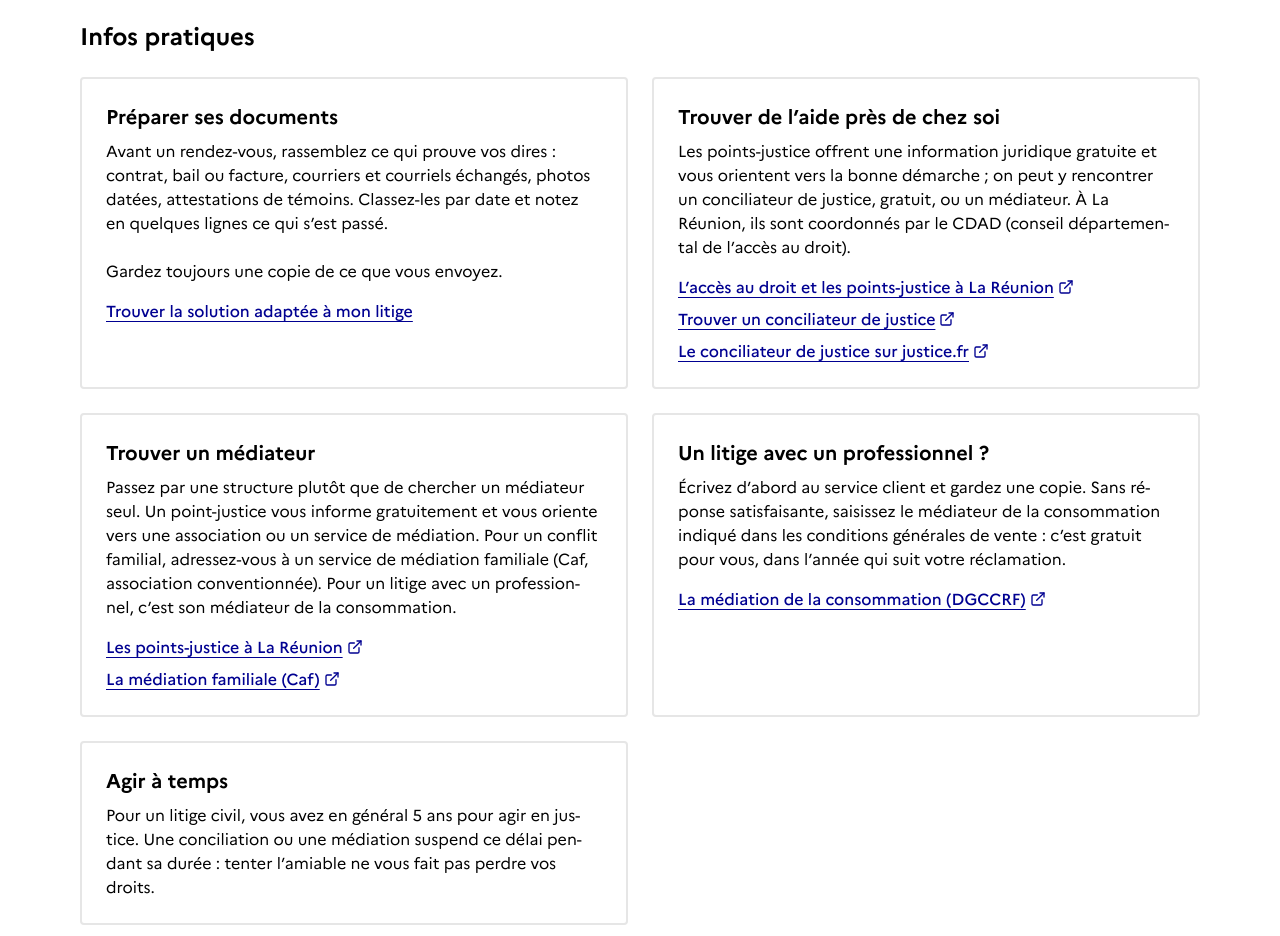
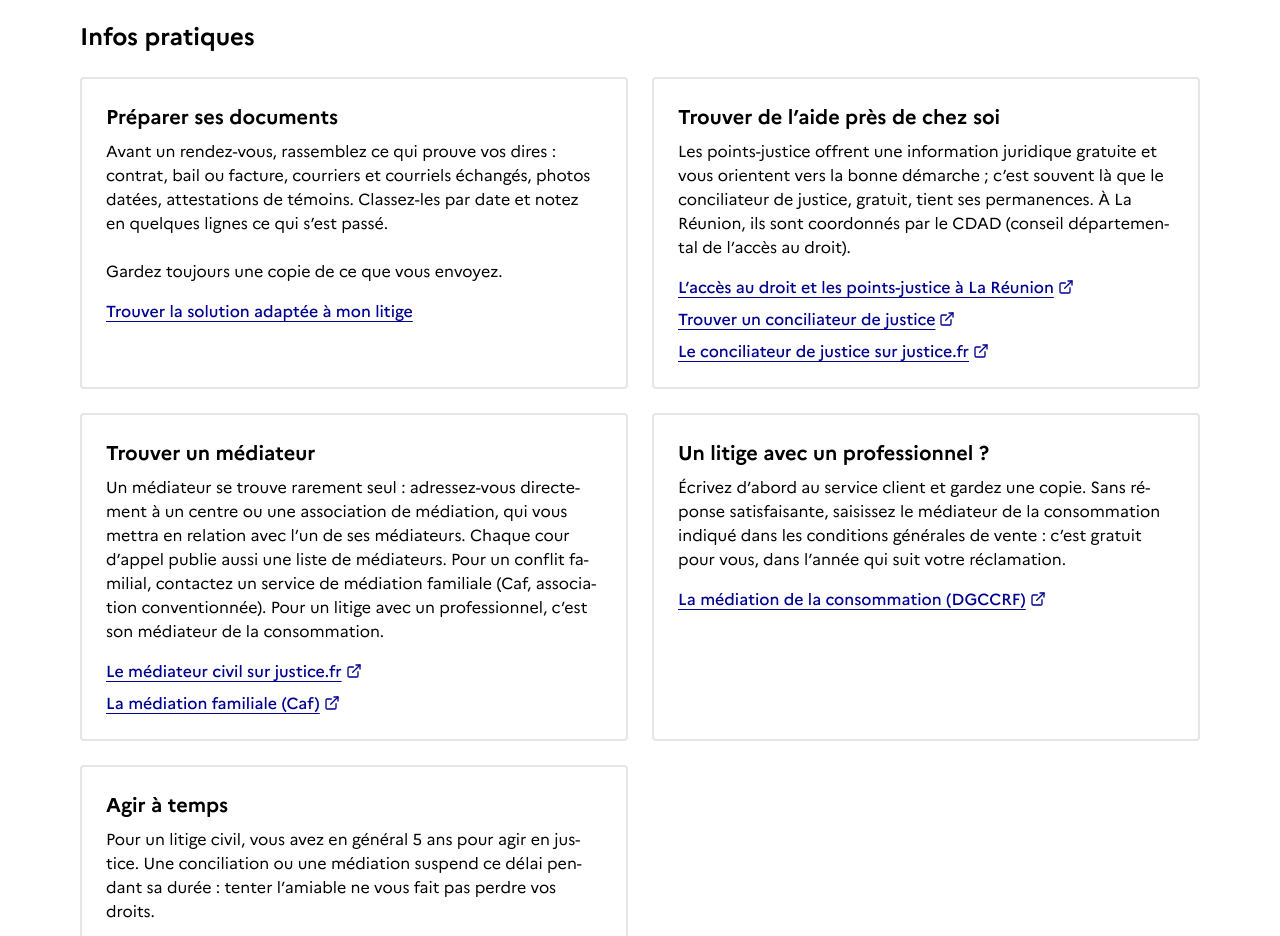
Before and after one commit to H0ozsed/hackaton-justice, a Next.js app: page / in a window 1280 px wide. Shown: the part 1720-2656 px from the top of the page. Built offline with nearby package versions, Linux system fonts and the light colour scheme.

Commit message:
fix(content): mediators are found through mediation centres, points-justice are for conciliators
Co-Authored-By: Claude Opus 5.5 <noreply@anthropic.com>
Claude-Session: https://claude.ai/code/session_016v7euEZqQEUSs3eUFWzZ3Y

```diff
--- a/src/shared/amicable/data.ts
+++ b/src/shared/amicable/data.ts
@@ -90,9 +90,9 @@ export const routesData: Route[] = [
     name: 'Médiation',
     amicable: true,
     helper: 'Un médiateur formé, neutre et tenu à la confidentialité',
-    // #124: through a structure; TO VALIDATE (#120).
+    // #124: through a mediation centre; TO VALIDATE (#120).
     access:
-      'Par une structure de médiation (un point-justice vous y oriente) ou la liste de la cour d’appel ; le juge peut aussi le désigner avec votre accord',
+      'Directement auprès d’un centre ou d’une association de médiation, ou sur la liste de la cour d’appel ; le juge peut aussi le désigner avec votre accord',
     cost: 'Payant, partagé entre les parties (aide juridictionnelle possible si le juge l’a désigné)',
     decides: 'Vous',
     duration: '5 mois au plus si le juge l’ordonne (renouvelable 3 mois)',
@@ -206,8 +206,8 @@ export const guidesData: GuideInput[] = [
       },
       {
         title: 'Choisissez un médiateur',
-        // #124: through a structure; TO VALIDATE (#120).
-        text: 'Passez par une structure : un point-justice vous oriente gratuitement vers une association ou un service de médiation. Chaque cour d’appel publie aussi une liste de médiateurs. Vérifiez sa formation et ses tarifs avant de vous engager.',
+        // #124: through a mediation centre; TO VALIDATE (#120).
+        text: 'Adressez-vous directement à un centre ou une association de médiation : il vous met en relation avec l’un de ses médiateurs. Chaque cour d’appel publie aussi une liste de médiateurs. Vérifiez sa formation et ses tarifs avant de vous engager.',
       },
       {
         title: 'Rencontrez-le',
--- a/src/shared/faq/data.ts
+++ b/src/shared/faq/data.ts
@@ -50,7 +50,7 @@ export const faqData: FaqEntryInput[] = [
     slug: 'information-gratuite',
     question: 'Où être informé gratuitement près de chez moi ?',
     answer:
-      'Dans un point-justice : on vous y donne une information juridique gratuite et on vous oriente vers la bonne démarche. Selon les lieux, vous pouvez y rencontrer un juriste, un avocat, un conciliateur de justice ou un médiateur.\n\nLes points-justice sont coordonnés dans chaque département par le CDAD (conseil départemental de l’accès au droit). À La Réunion, la cour d’appel de Saint-Denis présente l’accès au droit sur son site.',
+      'Dans un point-justice : on vous y donne une information juridique gratuite et on vous oriente vers la bonne démarche. Selon les lieux, vous pouvez y rencontrer un juriste, un avocat ou un conciliateur de justice. Pour un médiateur, adressez-vous plutôt directement à un centre ou une association de médiation.\n\nLes points-justice sont coordonnés dans chaque département par le CDAD (conseil départemental de l’accès au droit). À La Réunion, la cour d’appel de Saint-Denis présente l’accès au droit sur son site.',
     pages: ['home', 'learn'],
   },
   {
--- a/src/shared/glossary/data.ts
+++ b/src/shared/glossary/data.ts
@@ -138,7 +138,7 @@ export const glossaryData: GlossaryTermInput[] = [
     slug: 'point-justice',
     term: 'Point-justice',
     definition:
-      'Lieu d’accueil gratuit où l’on reçoit une information juridique et où l’on est orienté vers la bonne démarche. Selon les lieux, on y rencontre des juristes, des avocats, des conciliateurs de justice ou des médiateurs. Les points-justice sont coordonnés par le CDAD de chaque département.',
+      'Lieu d’accueil gratuit où l’on reçoit une information juridique et où l’on est orienté vers la bonne démarche. Selon les lieux, on y rencontre des juristes, des avocats et surtout des conciliateurs de justice, qui y tiennent leurs permanences. Les points-justice sont coordonnés par le CDAD de chaque département.',
     aliases: ['points-justice', 'point justice'],
     related: ['cdad', 'conciliateur-de-justice'],
   },
--- a/src/shared/practical-info/data.ts
+++ b/src/shared/practical-info/data.ts
@@ -13,7 +13,7 @@ export const practicalInfoData: PracticalInfoInput[] = [
   {
     slug: 'trouver-de-l-aide',
     title: 'Trouver de l’aide près de chez soi',
-    body: 'Les points-justice offrent une information juridique gratuite et vous orientent vers la bonne démarche ; on peut y rencontrer un conciliateur de justice, gratuit, ou un médiateur. À La Réunion, ils sont coordonnés par le CDAD (conseil départemental de l’accès au droit).',
+    body: 'Les points-justice offrent une information juridique gratuite et vous orientent vers la bonne démarche ; c’est souvent là que le conciliateur de justice, gratuit, tient ses permanences. À La Réunion, ils sont coordonnés par le CDAD (conseil départemental de l’accès au droit).',
     links: [
       {
         label: 'L’accès au droit et les points-justice à La Réunion',
@@ -27,14 +27,16 @@ export const practicalInfoData: PracticalInfoInput[] = [
     ],
   },
   {
-    // Structures rather than individual mediators (#124). TO VALIDATE (#120).
+    // Mediators are reached through mediation centres, not individually nor through a
+    // point-justice, which is mostly where conciliators hold their sessions (#124, feedback of
+    // 13 Oct 2026). TO VALIDATE (#120).
     slug: 'trouver-un-mediateur',
     title: 'Trouver un médiateur',
-    body: 'Passez par une structure plutôt que de chercher un médiateur seul. Un point-justice vous informe gratuitement et vous oriente vers une association ou un service de médiation. Pour un conflit familial, adressez-vous à un service de médiation familiale (Caf, association conventionnée). Pour un litige avec un professionnel, c’est son médiateur de la consommation.',
+    body: 'Un médiateur se trouve rarement seul : adressez-vous directement à un centre ou une association de médiation, qui vous mettra en relation avec l’un de ses médiateurs. Chaque cour d’appel publie aussi une liste de médiateurs. Pour un conflit familial, contactez un service de médiation familiale (Caf, association conventionnée). Pour un litige avec un professionnel, c’est son médiateur de la consommation.',
     links: [
       {
-        label: 'Les points-justice à La Réunion',
-        href: 'https://www.cours-appel.justice.fr/saint-denis/acces-au-droit-la-reunion',
+        label: 'Le médiateur civil sur justice.fr',
+        href: 'https://www.justice.fr/fiche/mediateur-civil',
       },
       {
         label: 'La médiation familiale (Caf)',
--- a/src/shared/simulation/data.ts
+++ b/src/shared/simulation/data.ts
@@ -463,10 +463,10 @@ export const channelsData: ChannelInput[] = [
       'Famille (hors violences)',
     ],
     excluded: ['Droit pénal'],
-    // Structures rather than individual mediators, whose contacts are hard to get (#124).
-    // TO VALIDATE (#120): where people in La Réunion are oriented to a mediation structure.
+    // Mediators are reached through mediation centres, not individually nor through a
+    // point-justice (#124, feedback of 13 Oct 2026). TO VALIDATE (#120).
     access:
-      'Passez par une structure plutôt que de chercher un médiateur seul : un point-justice vous informe gratuitement et vous oriente vers une association ou un service de médiation. Chaque cour d’appel publie aussi une liste de médiateurs. Pendant un procès, le juge peut en désigner un, avec votre accord.',
+      'Adressez-vous directement à un centre ou une association de médiation : il vous met en relation avec l’un de ses médiateurs. Chaque cour d’appel publie aussi une liste de médiateurs. Pendant un procès, le juge peut en désigner un, avec votre accord.',
     amicable: true,
     free: false,
     cost: 'Payant : honoraires fixés avec les parties et partagés à parts égales sauf accord ou décision du juge ; l’aide juridictionnelle peut prendre en charge une médiation ordonnée par le juge',
@@ -688,7 +688,7 @@ export const channelsData: ChannelInput[] = [
 /** Free information before choosing (#94): shown on every result of the simulation. */
 export const freeInformationData = {
   title: 'Besoin d’en parler avant de choisir ?',
-  text: 'Les points-justice vous informent gratuitement sur vos droits et vous orientent vers le bon interlocuteur : conciliateur, médiateur, avocat. À La Réunion, ils sont coordonnés par le CDAD (conseil départemental de l’accès au droit).',
+  text: 'Les points-justice vous informent gratuitement sur vos droits et vous orientent vers la bonne démarche ; on y rencontre souvent un conciliateur de justice. À La Réunion, ils sont coordonnés par le CDAD (conseil départemental de l’accès au droit).',
   link: {
     label: 'L’accès au droit à La Réunion (cour d’appel de Saint-Denis)',
     href: 'https://www.cours-appel.justice.fr/saint-denis/acces-au-droit-la-reunion',
```
